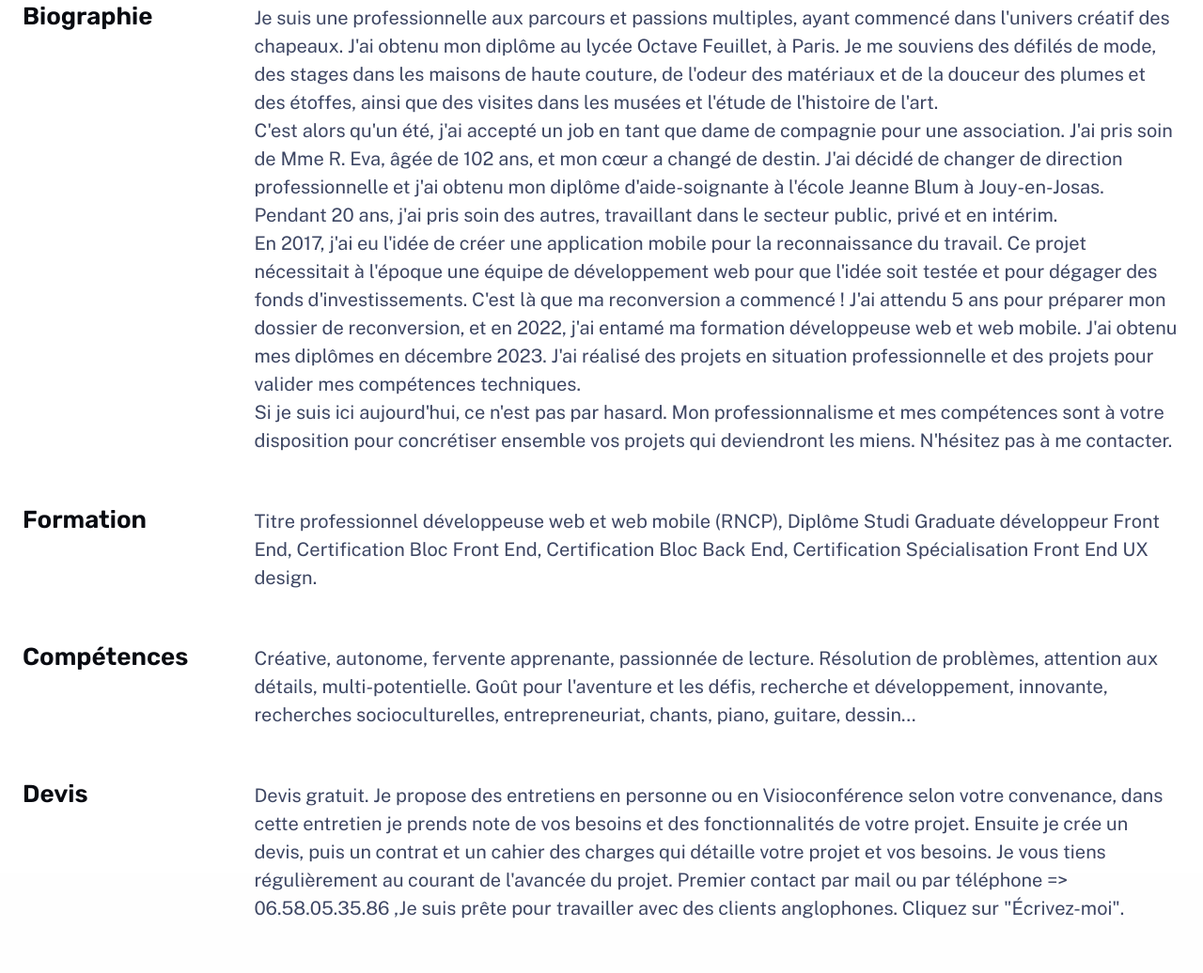
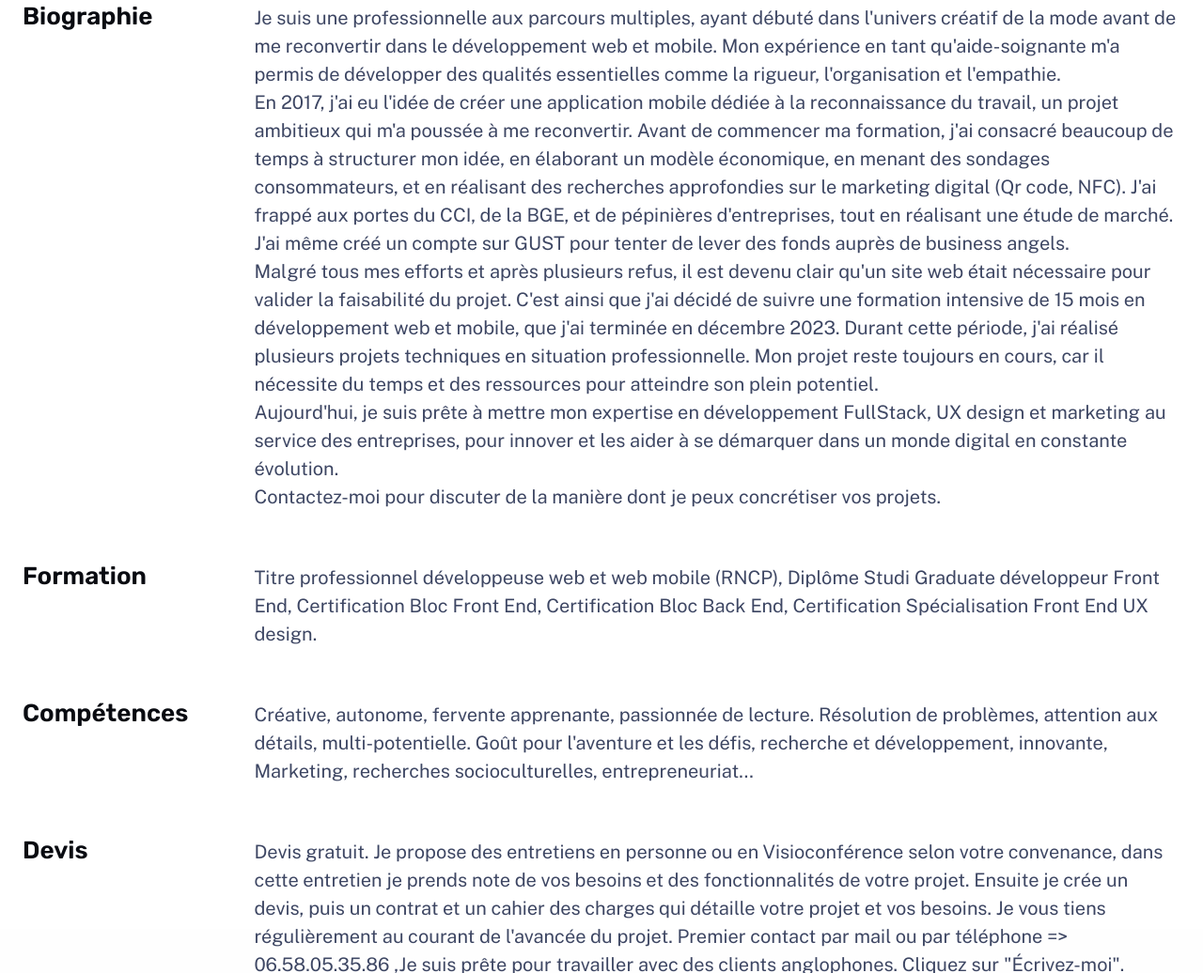
Before and after one commit to mimiecmoua/portfolio, an Astro site: page /portfolio/about in a window 1280 px wide. Shown: the part 957-1993 px from the top of the page at 94% size. Built offline with nearby package versions, Linux system fonts and the light colour scheme; Astro itself is replaced by a stand-in of ours.

Commit message:
third version

```diff
--- a/src/pages/about.astro
+++ b/src/pages/about.astro
@@ -24,39 +24,42 @@ import Hero from "../components/Hero.astro";
         <h2 class="section-title">Biographie</h2>
         <div class="content">
           <p>
-            Je suis une professionnelle aux parcours et passions multiples,
-            ayant commencé dans l'univers créatif des chapeaux. J'ai obtenu mon
-            diplôme au lycée Octave Feuillet, à Paris. Je me souviens des
-            défilés de mode, des stages dans les maisons de haute couture, de
-            l'odeur des matériaux et de la douceur des plumes et des étoffes,
-            ainsi que des visites dans les musées et l'étude de l'histoire de
-            l'art.
+            Je suis une professionnelle aux parcours multiples, ayant débuté
+            dans l'univers créatif de la mode avant de me reconvertir dans le
+            développement web et mobile. Mon expérience en tant
+            qu'aide-soignante m'a permis de développer des qualités essentielles
+            comme la rigueur, l'organisation et l'empathie.
           </p>
           <p>
-            C'est alors qu'un été, j'ai accepté un job en tant que dame de
-            compagnie pour une association. J'ai pris soin de Mme R. Eva, âgée
-            de 102 ans, et mon cœur a changé de destin. J'ai décidé de changer
-            de direction professionnelle et j'ai obtenu mon diplôme
-            d'aide-soignante à l'école Jeanne Blum à Jouy-en-Josas. Pendant 20
-            ans, j'ai pris soin des autres, travaillant dans le secteur public,
-            privé et en intérim.
+            En 2017, j'ai eu l'idée de créer une application mobile dédiée à la
+            reconnaissance du travail, un projet ambitieux qui m'a poussée à me
+            reconvertir. Avant de commencer ma formation, j'ai consacré beaucoup
+            de temps à structurer mon idée, en élaborant un modèle économique,
+            en menant des sondages consommateurs, et en réalisant des recherches
+            approfondies sur le marketing digital (Qr code, NFC). J'ai frappé
+            aux portes du CCI, de la BGE, et de pépinières d'entreprises, tout
+            en réalisant une étude de marché. J'ai même créé un compte sur GUST
+            pour tenter de lever des fonds auprès de business angels.
           </p>
           <p>
-            En 2017, j'ai eu l'idée de créer une application mobile pour la
-            reconnaissance du travail. Ce projet nécessitait à l'époque une
-            équipe de développement web pour que l'idée soit testée et pour
-            dégager des fonds d'investissements. C'est là que ma reconversion a
-            commencé ! J'ai attendu 5 ans pour préparer mon dossier de
-            reconversion, et en 2022, j'ai entamé ma formation développeuse web
-            et web mobile. J'ai obtenu mes diplômes en décembre 2023. J'ai
-            réalisé des projets en situation professionnelle et des projets pour
-            valider mes compétences techniques.
+            Malgré tous mes efforts et après plusieurs refus, il est devenu
+            clair qu'un site web était nécessaire pour valider la faisabilité du
+            projet. C'est ainsi que j'ai décidé de suivre une formation
+            intensive de 15 mois en développement web et mobile, que j'ai
+            terminée en décembre 2023. Durant cette période, j'ai réalisé
+            plusieurs projets techniques en situation professionnelle. Mon
+            projet reste toujours en cours, car il nécessite du temps et des
+            ressources pour atteindre son plein potentiel.
           </p>
           <p>
-            Si je suis ici aujourd'hui, ce n'est pas par hasard. Mon
-            professionnalisme et mes compétences sont à votre disposition pour
-            concrétiser ensemble vos projets qui deviendront les miens.
-            N'hésitez pas à me contacter.
+            Aujourd'hui, je suis prête à mettre mon expertise en développement
+            FullStack, UX design et marketing au service des entreprises, pour
+            innover et les aider à se démarquer dans un monde digital en
+            constante évolution.
+          </p>
+          <p>
+            Contactez-moi pour discuter de la manière dont je peux concrétiser
+            vos projets.
           </p>
         </div>
       </section>
@@ -78,8 +81,8 @@ import Hero from "../components/Hero.astro";
             Créative, autonome, fervente apprenante, passionnée de lecture.
             Résolution de problèmes, attention aux détails, multi-potentielle.
             Goût pour l'aventure et les défis, recherche et développement,
-            innovante, recherches socioculturelles, entrepreneuriat, chants,
-            piano, guitare, dessin...
+            innovante, Marketing, recherches socioculturelles,
+            entrepreneuriat...
           </p>
         </div>
       </section>
```
Also changed, not shown: src/components/Skills.astro (+4 -6 lines), src/content/work/marketing.md (added, +36 -0 lines), src/pages/index.astro (+10 -8 lines), 2 other files.
